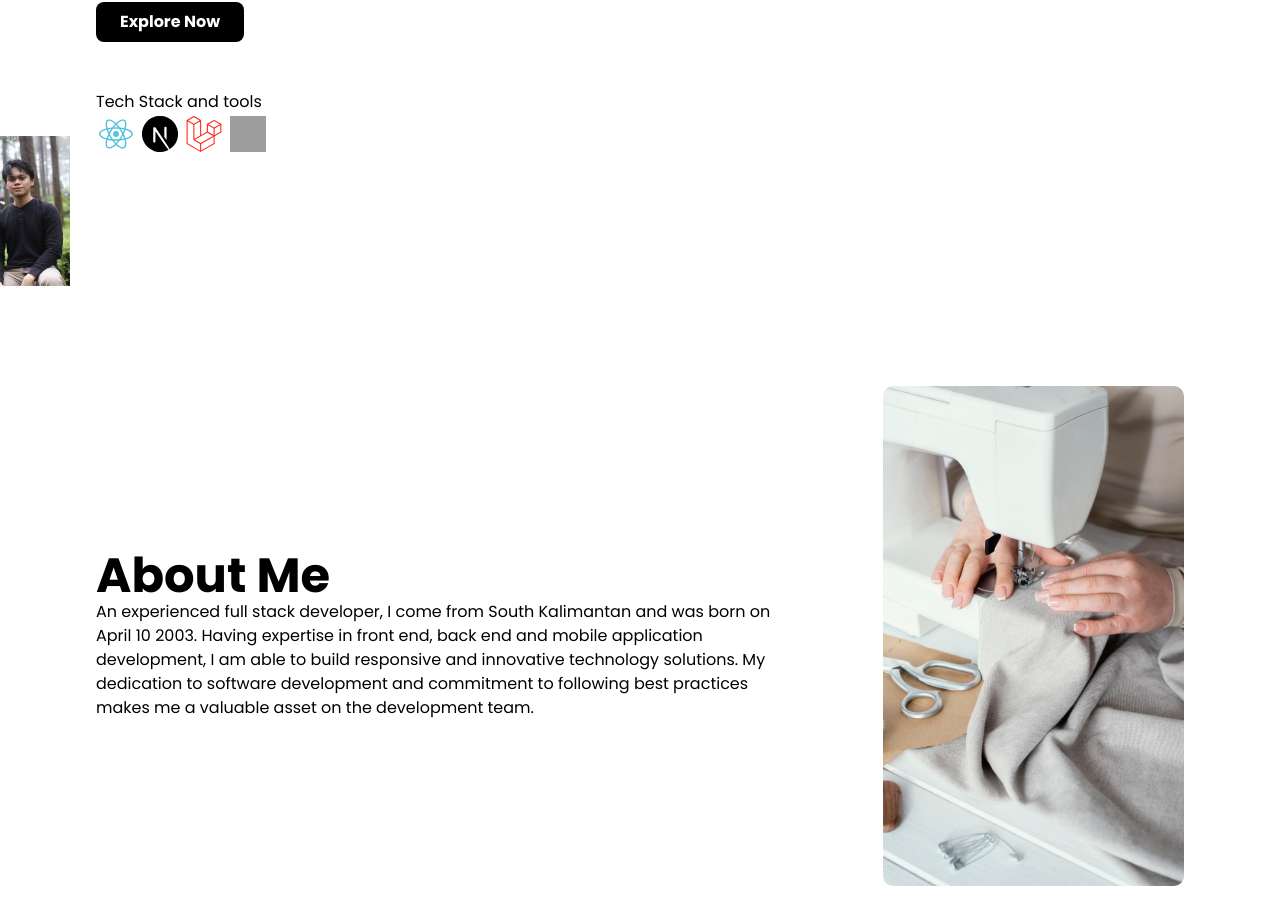
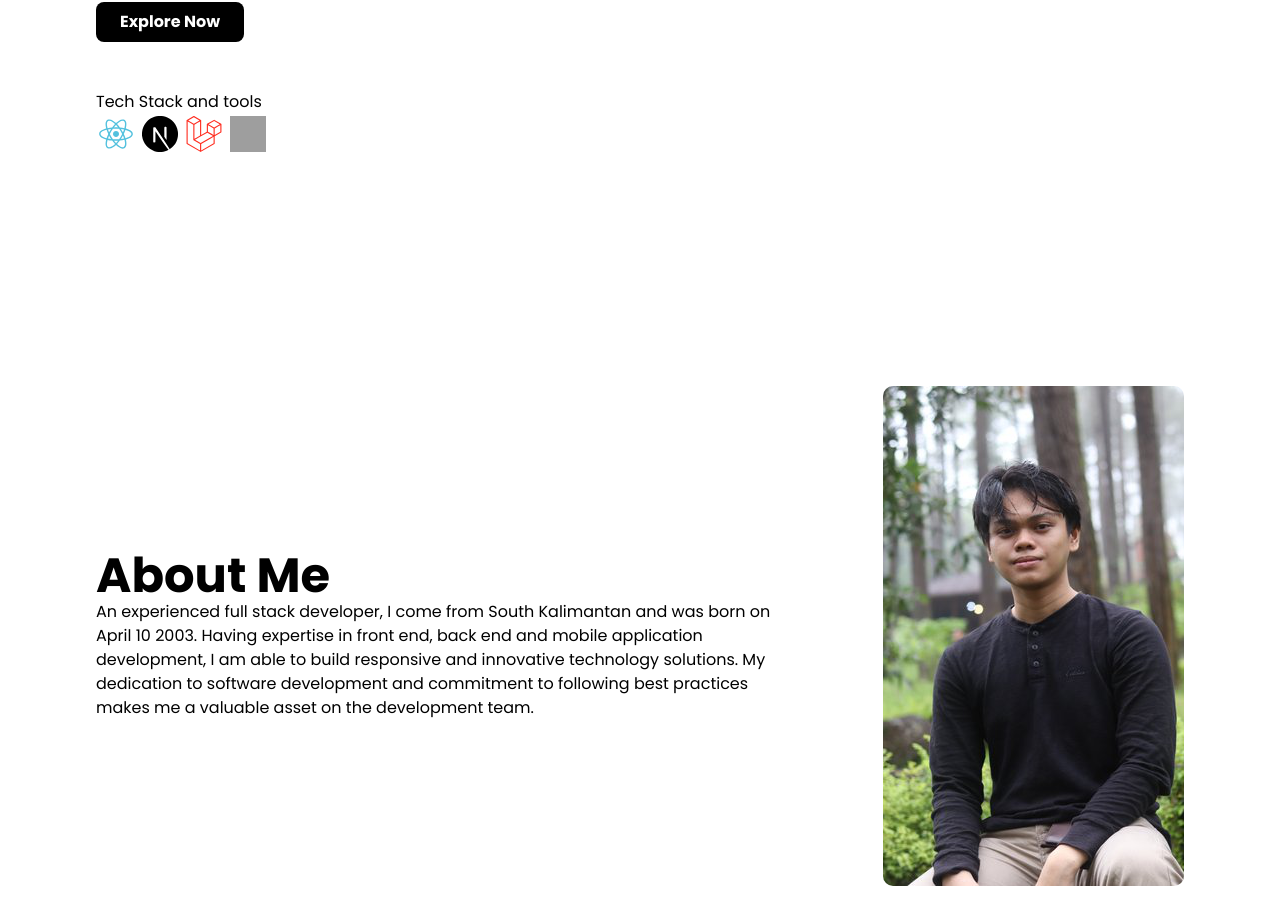
Before and after one commit to fardz2/fardz2-personal-website, a Next.js app: page / in a window 1280 px wide. Shown: the part 514-1438 px from the top of the page. Built offline with nearby package versions, Linux system fonts and the light colour scheme; grey boxes are pictures that could not be loaded.

Commit message:
berhasil

```diff
--- a/app/componets/About.tsx
+++ b/app/componets/About.tsx
@@ -27,7 +27,7 @@ export default function About() {
             <Fade initial={10} animate={0} delay={0.5}>
               <div className="overflow-hidden">
                 <Image
-                  src={"/assets/sew.jpg"}
+                  src={"/assets/faridz.png"}
                   alt={"faridz"}
                   width={700}
                   height={700}
--- a/app/componets/Main.tsx
+++ b/app/componets/Main.tsx
@@ -52,9 +52,9 @@ export default function Main() {
         <div className="basis-1/2 z-50"></div>
       </div>
 
-      <div className="absolute bottom-0 left-[-30px] z-20">
+      {/* <div className="absolute bottom-0 left-[-30px] z-20">
         <Image src={"/assets/faridz.png"} alt={""} width={100} height={100} />
-      </div>
+      </div> */}
     </section>
   );
 }
```
Also changed, not shown: public/assets/profile.JPG (deleted).
